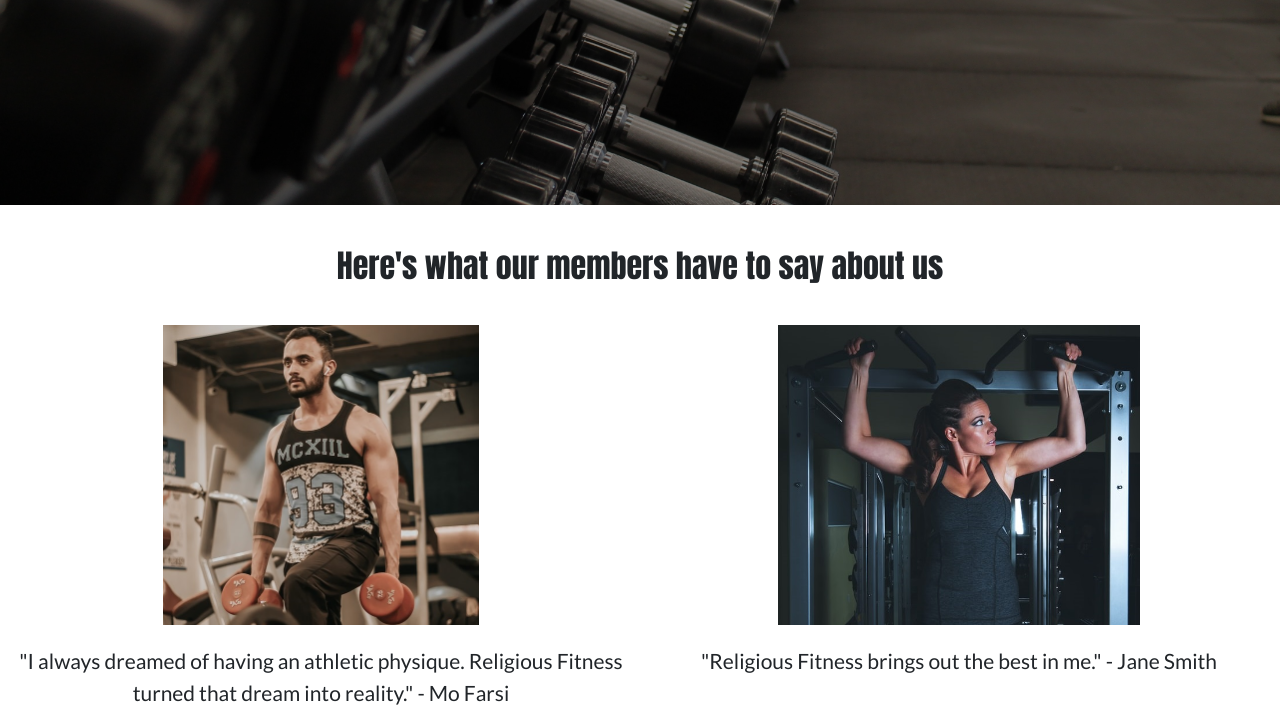
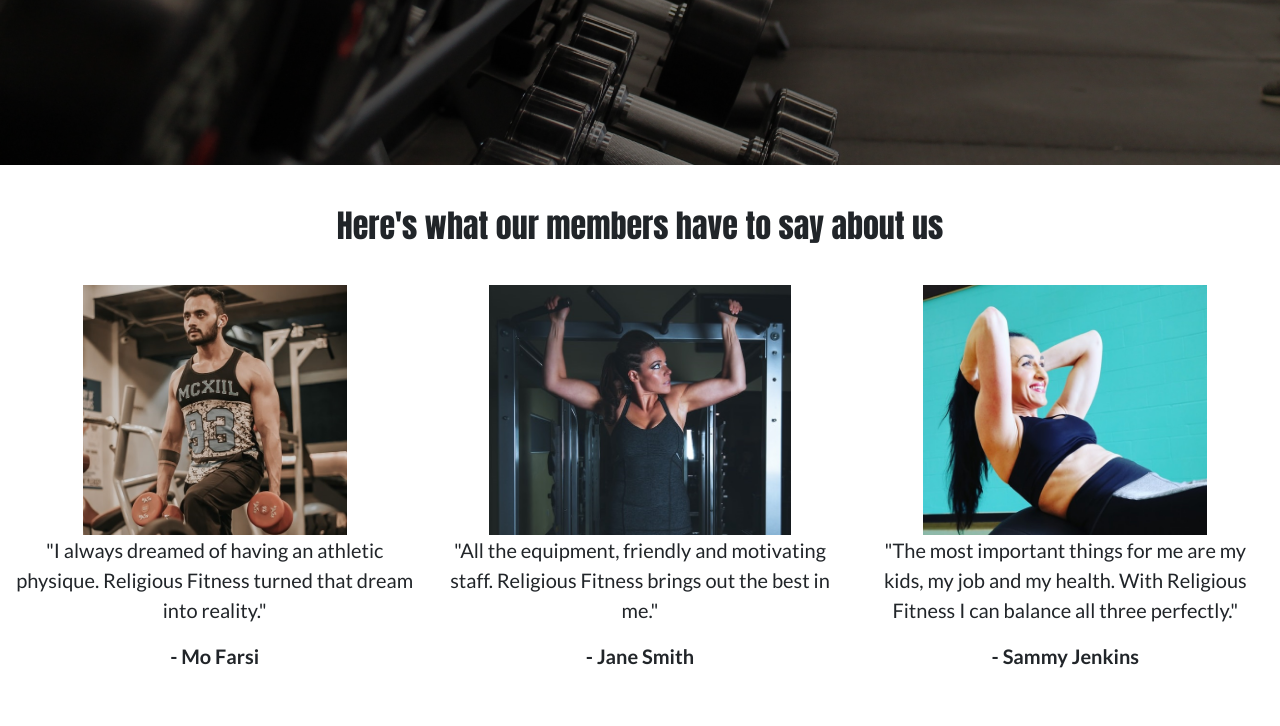
Before and after one commit to OniAkuma96/Milestone-project---The-Church-of-Iron, a plain HTML site: page index.html in a window 1280 px wide. Shown: the part 651-1377 px from the top of the page. After the commit the page ends 1354 px from the top, so only its background shows below. Drawn offline with nearby package versions, Linux system fonts and the light colour scheme.

Commit message:
changed testimonial section

```diff
--- a/assets/css/style.css
+++ b/assets/css/style.css
@@ -6,10 +6,19 @@
     font-family: 'Staatliches', cursive;
 }
 
+/* Page headers */
+
+.section-heading{
+    font-family: 'Anton', sans-serif;
+    padding-top: 10px;
+    padding-bottom: 10px;
+    text-align: center;
+}
+
 /* Offers */
 
 .offers-container{
-    height: 100vh;
+    height: 95vh;
 
     background: url(../images/danielle-cerullo-CQfNt66ttZM-unsplash.jpg) no-repeat center;
     -webkit-background-size: cover;
@@ -55,15 +64,6 @@
     margin-top: 15px;
 }
 
-/* Page headers */
-
-.section-heading{
-    font-family: 'Anton', sans-serif;
-    padding-top: 10px;
-    padding-bottom: 10px;
-    text-align: center;
-}
-
 /* Testimonials */
 
 .testimonials-container{
@@ -76,11 +76,17 @@
     margin-bottom: 30px;
 }
 
-.test-text-content{
+.blockquote-content{
+    margin-bottom: 30px;
+}
+
+.blockquote-content p{
+    font-family: 'Lato', sans-serif;
     text-align: center;
-    font-family: 'Lato', sans-serif;
-    font-size: 21px;
-    margin-top: 20px;
+}
+
+.blockquote-content .member-name{
+    font-weight: bold;
 }
 
 /* Schedule */
@@ -110,12 +116,6 @@
 
 /* Media Queries */
 
-@media only screen and (max-width: 766px){
-    .test-content{
-        padding-top: 50px;
-    }
-}
-
 @media only screen and (min-width: 770px){
     .trainer-info-container p{
         margin-top: 50px;
--- a/index.html
+++ b/index.html
@@ -66,16 +66,47 @@
     <div class="container-fluid">
         <div class="testimonials-container">
             <h2 class="section-heading">Here's what our members have to say about us</h2>
-            <div class="row">
-                <div class="col-12 col-md-6">
+             <div class="row">
+                    <div class="col">
+                        <img src="assets/images/member mo cropped.jpg" alt="Religious Fitness member Mo" class="mx-auto d-none d-lg-block" height=250>
+                    </div>
+                    <div class="col">
+                        <img src="assets/images/member jane cropped.jpg" alt="Religious Fitness member Jane" class="mx-auto d-none d-lg-block" height=250>
+                    </div>
+                    <div class="col">
+                        <img src="assets/images/member sammy cropped.jpg" alt="Religious Fitness member Sammy" class="mx-auto d-none d-lg-block" height=250>
+                    </div>
+                </div>
+                <div class="row">
+                    <div class="col-12 col-md-4">
+                        <blockquote class="blockquote blockquote-content">
+                            <p>"I always dreamed of having an athletic physique. Religious Fitness turned that dream into reality."</p>
+                            <p class="member-name">- Mo Farsi</p>
+                        </blockquote>
+                    </div>
+                    <div class="col-12 col-md-4">
+                        <blockquote class="blockquote blockquote-content">
+                            <p>"All the equipment, friendly and motivating staff. Religious Fitness brings out the best in me."</p>
+                            <p class="member-name">- Jane Smith</p>
+                        </blockquote>
+                    </div>
+                    <div class="col-12 col-md-4">
+                        <blockquote class="blockquote blockquote-content">
+                            <p>"The most important things for me are my kids, my job and my health. With Religious Fitness I can balance all three perfectly."</p>
+                            <p class="member-name">- Sammy Jenkins</p>
+                        </blockquote>
+                    </div>
+                </div>
+
+                <!--<div class="col-12 col-md-6">
                     <img src="assets/images/member mo cropped.jpg" alt="Religious Fitness member Mo" class="mx-auto d-none d-sm-block " height=300>
                     <p class="test-text-content">"I always dreamed of having an athletic physique. Religious Fitness turned that dream into reality." - Mo Farsi</p>
                 </div>
                 <div class="col-12 col-md-6">
                     <img src="assets/images/member jane cropped.jpg" alt="Religious Fitness member Jane" class="mx-auto d-none d-sm-block" height=300>
                     <p class="test-text-content">"Religious Fitness brings out the best in me." - Jane Smith</p>
-                </div>
-            </div>
+                </div>-->
+
         </div>
     </div>
 
```
Also changed, not shown: 1 other file.
